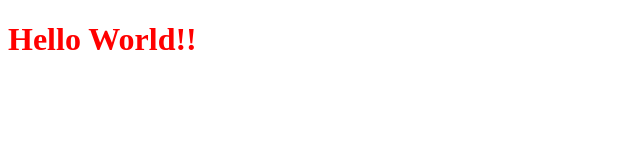
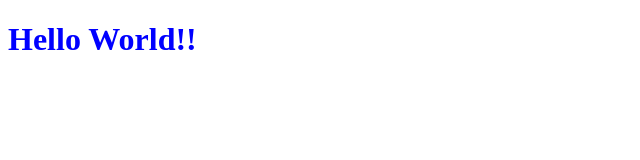
Before and after one commit to Anupamanand3028/hello, a plain HTML site: page index.html in a window 1280 px wide. Shown: the whole page, without its empty margins (0-640 px from the left). Drawn offline with Linux system fonts and the light colour scheme.

Commit message:
Changing style section

```diff
--- a/index.html
+++ b/index.html
@@ -4,8 +4,13 @@
     <meta charset="UTF-8" />
     <meta name="viewport" content="width=device-width, initial-scale=1.0" />
     <title>My Web Page</title>
+    <style>
+      h1 {
+        color: blue;
+      }
+    </style>
   </head>
   <body>
-    <h1 style="color: red">Hello World!!</h1>
+    <h1>Hello World!!</h1>
   </body>
 </html>
```
